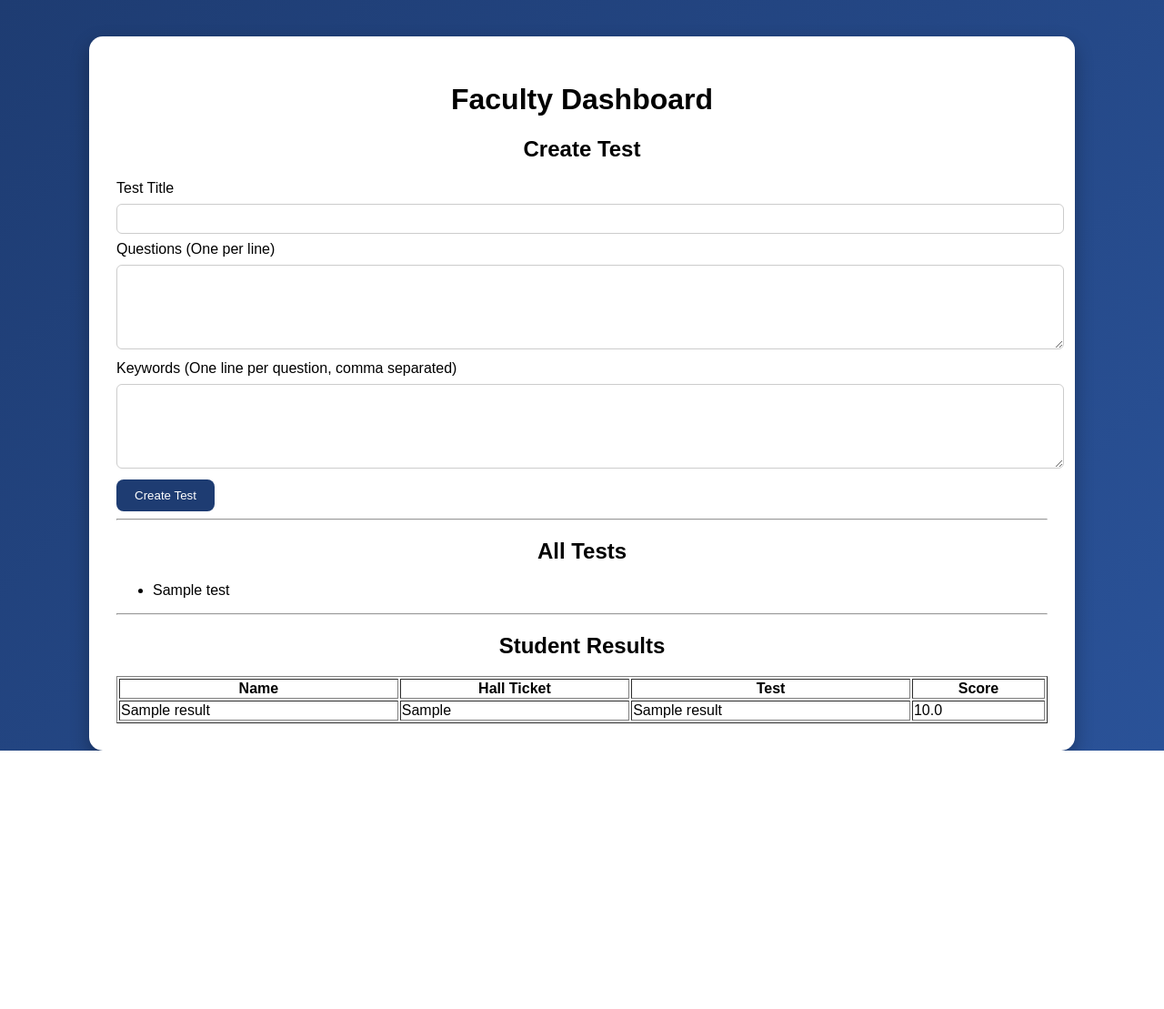
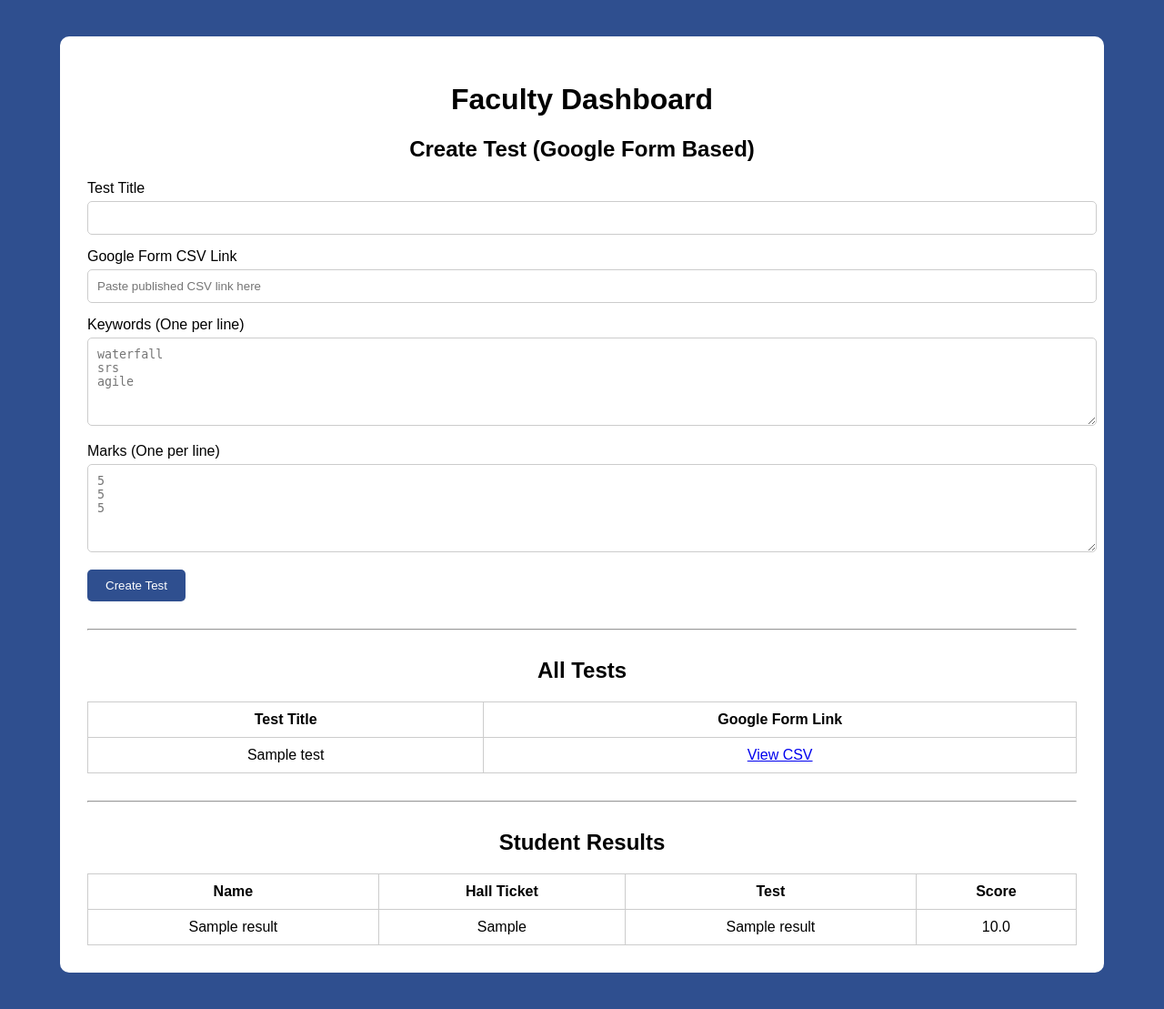
Before and after one commit to nishanthnswheeler-png/faculty-correction-tool, a Flask app: page /faculty_dashboard in a window 1280 px wide. Shown: the whole page at 91% size. Before the commit the page ends 825 px from the top, so only its background shows below. Run offline with Flask 3, Linux system fonts and the light colour scheme; the visitor is signed in with stand-in values (Sample User, id 1); tables that the repository leaves empty hold one stand-in row (values such as "Sample post").

Commit message:
Final fixed app

```diff
--- a/templates/faculty_dashboard.html
+++ b/templates/faculty_dashboard.html
@@ -2,45 +2,137 @@
 <html>
 <head>
     <title>Faculty Dashboard</title>
-    <link rel="stylesheet" href="{{ url_for('static', filename='style.css') }}">
+    <style>
+        body {
+            font-family: Arial, sans-serif;
+            background-color: #2f4f8f;
+            margin: 0;
+            padding: 0;
+        }
+
+        .container {
+            width: 85%;
+            margin: 40px auto;
+            background: white;
+            padding: 30px;
+            border-radius: 10px;
+        }
+
+        h1, h2 {
+            text-align: center;
+        }
+
+        input, textarea {
+            width: 100%;
+            padding: 10px;
+            margin-top: 5px;
+            margin-bottom: 15px;
+            border-radius: 5px;
+            border: 1px solid #ccc;
+        }
+
+        button {
+            background-color: #2f4f8f;
+            color: white;
+            padding: 10px 20px;
+            border: none;
+            border-radius: 5px;
+            cursor: pointer;
+        }
+
+        button:hover {
+            background-color: #1f3565;
+        }
+
+        table {
+            width: 100%;
+            border-collapse: collapse;
+            margin-top: 20px;
+        }
+
+        table, th, td {
+            border: 1px solid #ccc;
+        }
+
+        th, td {
+            padding: 10px;
+            text-align: center;
+        }
+
+        hr {
+            margin: 30px 0;
+        }
+    </style>
 </head>
 <body>
+
 <div class="container">
+
     <h1>Faculty Dashboard</h1>
 
-    <h2>Create Test</h2>
+    <!-- ================= CREATE TEST ================= -->
+    <h2>Create Test (Google Form Based)</h2>
+
     <form method="POST">
+
         <label>Test Title</label>
         <input type="text" name="title" required>
 
-        <label>Questions (One per line)</label>
-        <textarea name="questions" rows="5" required></textarea>
+        <label>Google Form CSV Link</label>
+        <input type="text" name="google_link"
+               placeholder="Paste published CSV link here"
+               required>
 
-        <label>Keywords (One line per question, comma separated)</label>
-        <textarea name="keywords" rows="5" required></textarea>
+        <label>Keywords (One per line)</label>
+        <textarea name="keywords" rows="5"
+                  placeholder="waterfall&#10;srs&#10;agile"
+                  required></textarea>
+
+        <label>Marks (One per line)</label>
+        <textarea name="marks" rows="5"
+                  placeholder="5&#10;5&#10;5"
+                  required></textarea>
 
         <button type="submit">Create Test</button>
+
     </form>
 
     <hr>
 
+    <!-- ================= ALL TESTS ================= -->
     <h2>All Tests</h2>
-    <ul>
+
+    <table>
+        <tr>
+            <th>Test Title</th>
+            <th>Google Form Link</th>
+        </tr>
+
         {% for test in tests %}
-            <li>{{ test.title }}</li>
+        <tr>
+            <td>{{ test.title }}</td>
+            <td>
+                <a href="{{ test.google_csv_link }}" target="_blank">
+                    View CSV
+                </a>
+            </td>
+        </tr>
         {% endfor %}
-    </ul>
+    </table>
 
     <hr>
 
+    <!-- ================= RESULTS ================= -->
     <h2>Student Results</h2>
-    <table border="1" width="100%">
+
+    <table>
         <tr>
             <th>Name</th>
             <th>Hall Ticket</th>
             <th>Test</th>
             <th>Score</th>
         </tr>
+
         {% for result in results %}
         <tr>
             <td>{{ result.student_name }}</td>
@@ -50,6 +142,8 @@
         </tr>
         {% endfor %}
     </table>
+
 </div>
+
 </body>
 </html>
```
